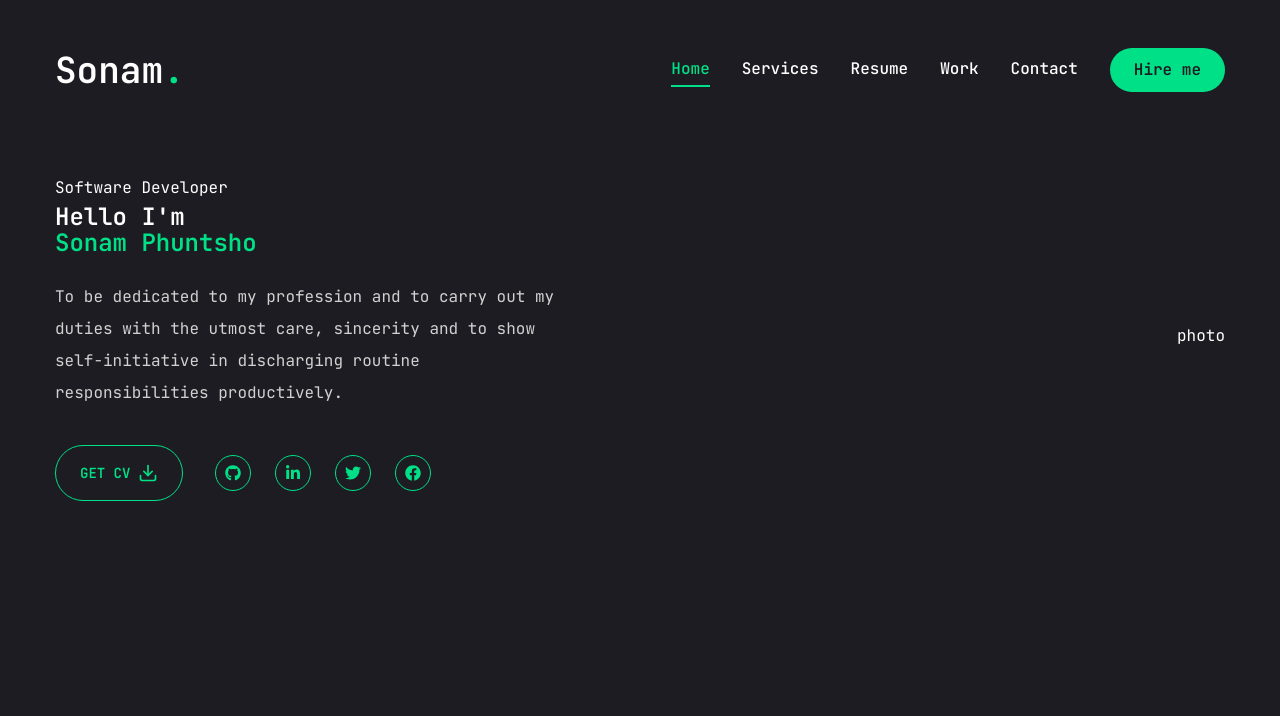
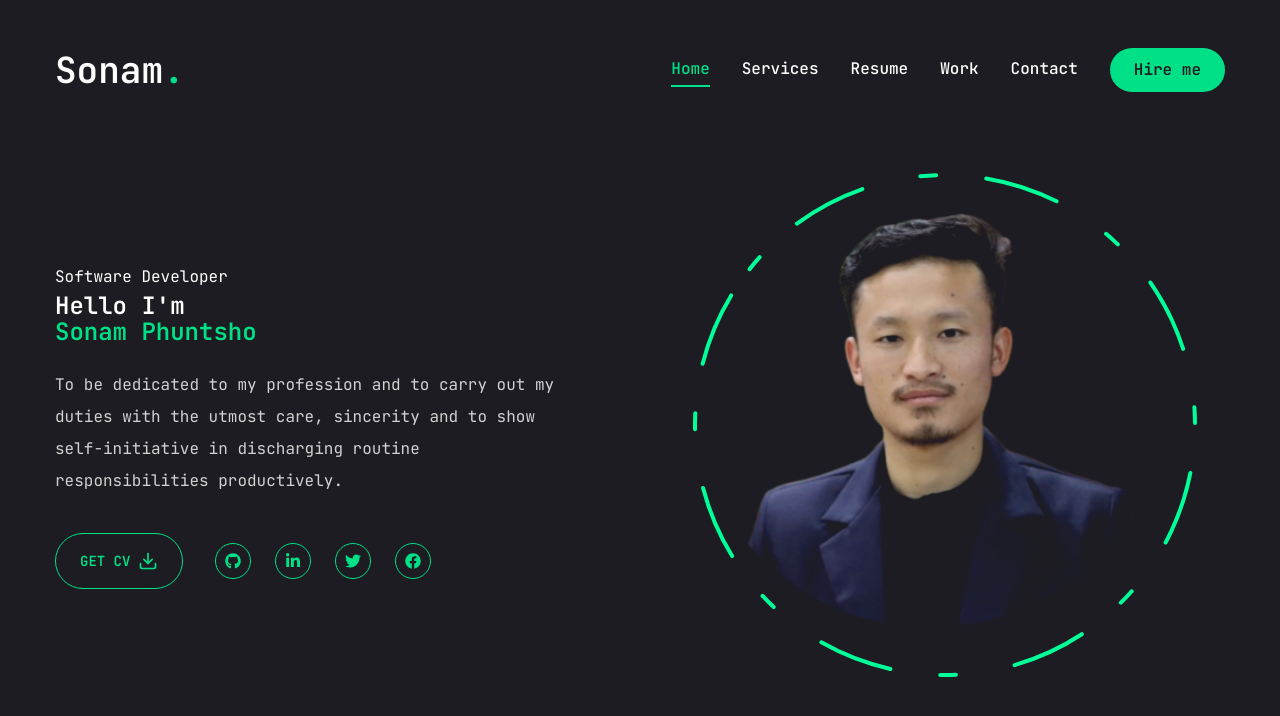
Before and after one commit to aspee12/portfolio-aspee, a Next.js app: page / in a window 1280 px wide. Shown: the top 716 px of the page. Built offline with nearby package versions, Linux system fonts and the light colour scheme.

Commit message:
feat(home): update on photo section

```diff
--- a/src/app/page.tsx
+++ b/src/app/page.tsx
@@ -1,6 +1,7 @@
 import { Button } from '@/components/ui/button';
 import { FiDownload } from 'react-icons/fi';
 import Social from '@/components/shared-component/Social';
+import Photo from '@/components/shared-component/Photo';
 
 export default function Home() {
   return (
@@ -8,7 +9,7 @@ export default function Home() {
       <div className='container mx-auto h-full'>
         <div className='flex flex-col xl:flex-row items-center justify-between xl:pt-8 xl:pb-24'>
           {/* text */}
-          <div className='text-center xl:text-left'>
+          <div className='text-center xl:text-left order-2 xl:order-none'>
               <span>Software Developer </span>
               <h1 className='h1 mb-6'>
                 Hello I'm <br /> <span className='text-accent-hover'>Sonam Phuntsho</span> </h1>
@@ -32,8 +33,8 @@ export default function Home() {
           </div>
 
           {/* photo */}
-          <div>
-            photo
+          <div className='order-1 xl:order-none mb-8 xl:mb-0'>
+            <Photo />
           </div>
         </div>
       </div>
--- /dev/null
+++ b/src/components/shared-component/Photo.tsx
@@ -0,0 +1,45 @@
+'use client';
+
+import {motion} from 'framer-motion';
+import Image from 'next/image';
+
+export default function Photo() {
+    return (
+        <div className='w-full h-full relative'>
+            <motion.div initial={{opacity: 0}}
+                animate={{
+                    opacity:1,
+                    transition: {delay: 2, duration: 0.4, ease: 'easeIn'}
+                }}>
+                {/* image  */}
+                <motion.div
+                initial={{opacity: 0}}
+                animate={{
+                    opacity:1,
+                    transition: {delay: 2.4, duration: 0.4, ease: 'easeIn'}
+                }}
+                 className='w-[298px] h-[298] xl:w-[498px] xl:h-[498px] mix-blend-lighten absolute'>
+                    <Image src={'/assets/profile-photo.png'} priority quality={'100'} height={'500'} width={'600'} alt=''  className='object-contain ml-4' />
+                </motion.div>
+
+                {/* circle */}
+                <motion.svg className='w-[300px] xl:w-[560px] h-[300px] xl:h-[506px]'
+                    fill='transparent' viewBox='0 0 506 506' xmlns='http://www.w3.org/2000/svg'>
+                    <motion.circle cx='253' cy='253' r='250' stroke={'#00ff99'}
+                        strokeWidth={'4'} strokeLinecap='round' strokeLinejoin='round'
+                        initial={{strokeDasharray: '24 10 0 0'}}
+                        animate= {{
+                            strokeDasharray: ['15 120 25 25', '16 25 92 72', '4 250 22 22'],
+                            rotate: [120, 360]
+                        }}
+                        transition={{
+                            duration: 20,
+                            repeat: Infinity,
+                            repeatType: 'reverse'
+                        }} />
+                </motion.svg>
+
+            </motion.div>
+        </div>
+    )
+}
```
Also changed, not shown: public/assets/profile-photo.png (added).
